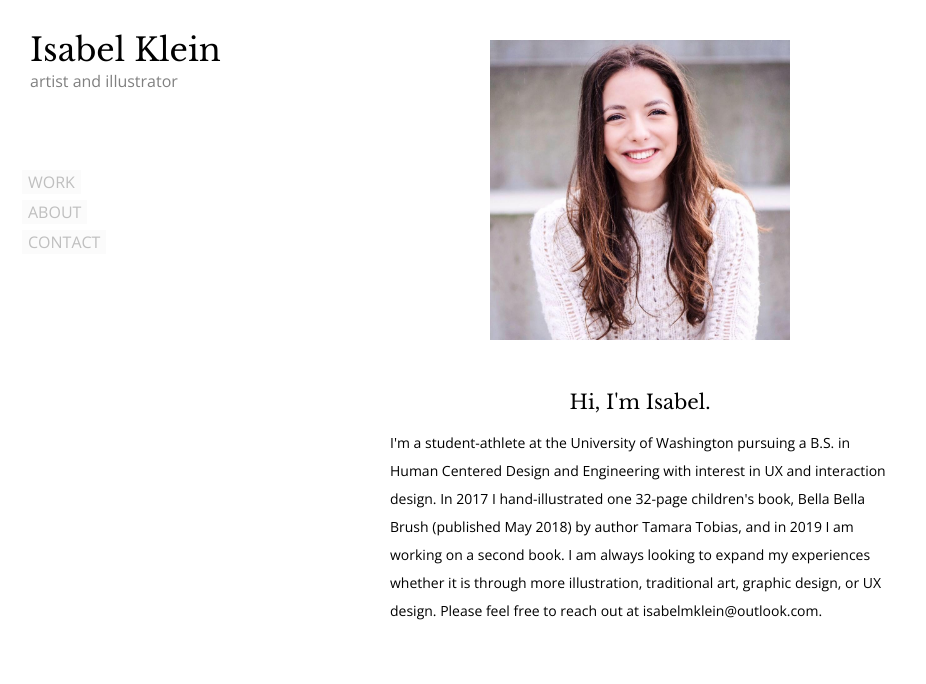
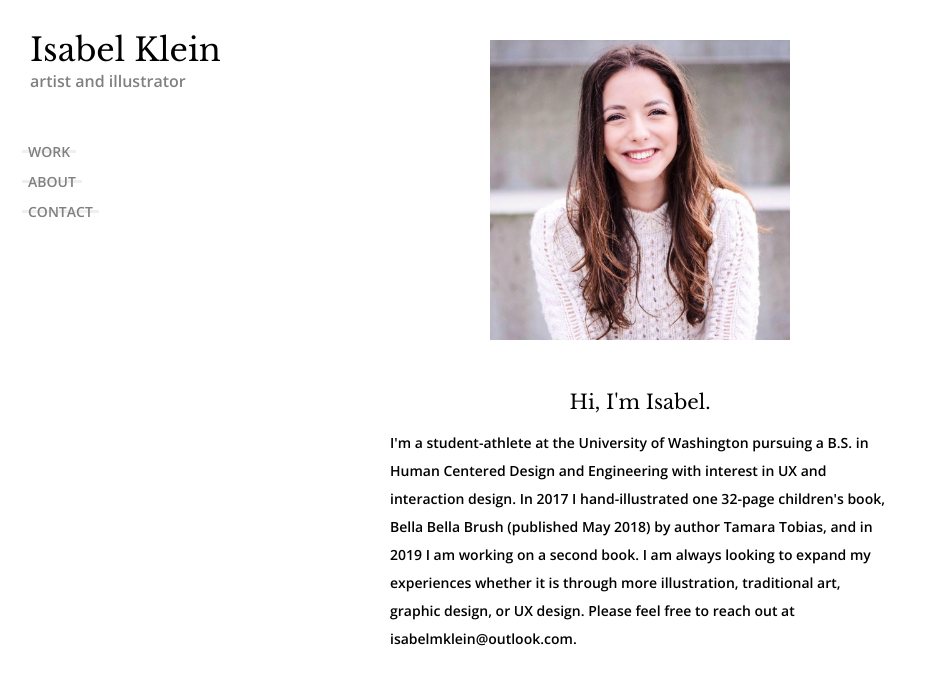
Before and after one commit to isabelklein/Art-Portfolio, a React (Create React App) app: page /about in a window 1280 px wide. Shown: the top 684 px of the page, without its empty margins (0-926 px from the left). Built offline with nearby package versions, Linux system fonts and the light colour scheme.

Commit message:
change styles

```diff
--- a/src/App.css
+++ b/src/App.css
@@ -1,4 +1,4 @@
-@import url('https://fonts.googleapis.com/css?family=Libre+Baskerville|Open+Sans&display=swap');
+@import url('https://fonts.googleapis.com/css?family=Libre+Baskerville|Open+Sans:600&display=swap');
 
 .App {
   text-align: left;
@@ -35,8 +35,7 @@
 
 .description {
   font-family: 'Open Sans', sans-serif;
-  color: black;
-  opacity: 0.5;
+  color: grey;
   font-size: 16px;
 }
 
@@ -49,20 +48,20 @@
 
 .navigation {
   border: 0px;
-  color: black;
+  color: grey;
   font-family: 'Open Sans', sans-serif;
-  font-size: 16px;
+  font-size: 14px;
   display: flex;
   flex-direction: column;
   position: fixed;
   left: 22px;
   cursor: pointer;
-  opacity: 0.5;
+  line-height: 1px;
   outline: none;
 }
 
 .navigation:hover {
-  opacity: 1;
+  color: black;
 }
 
 .headshot {
--- a/src/App.js
+++ b/src/App.js
@@ -18,9 +18,9 @@ class App extends React.Component {
         <header className="App-header">Isabel Klein
           <div className="description">
             artist and illustrator
-            <Link to ="/work"> <button className="navigation" style={{top:"170px"}}>WORK</button></Link>
-            <Link to ="/about"> <button className="navigation" style= {{top:"200px"}}>ABOUT</button></Link>
-            <Link to ="/contact"> <button className="navigation" style={{top:"230px"}}>CONTACT</button></Link>
+            <Link to ="/work"> <button className="navigation" style={{top:"150px"}}>WORK</button></Link>
+            <Link to ="/about"> <button className="navigation" style= {{top:"180px"}}>ABOUT</button></Link>
+            <Link to ="/contact"> <button className="navigation" style={{top:"210px"}}>CONTACT</button></Link>
           </div>
         </header>
 
```
